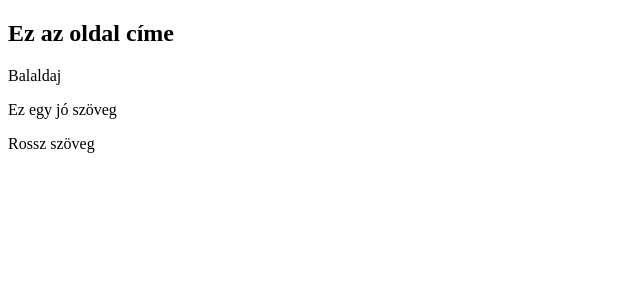
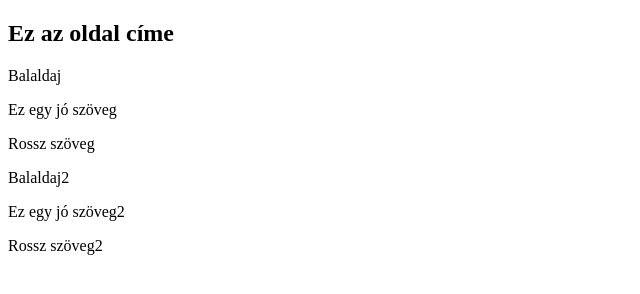
Before and after one commit to boldisaron/10dproba, a plain HTML site: page index.html in a window 1280 px wide. Shown: the whole page, without its empty margins (0-640 px from the left). Drawn offline with Linux system fonts and the light colour scheme.

Commit message:
fejlesztes1

```diff
--- a/index.html
+++ b/index.html
@@ -11,5 +11,8 @@
     <p>Balaldaj</p>
     <p>Ez egy jó szöveg</p>
     <p>Rossz szöveg</p>
+    <p>Balaldaj2</p>
+    <p>Ez egy jó szöveg2</p>
+    <p>Rossz szöveg2</p>
 </body>
 </html>
```
